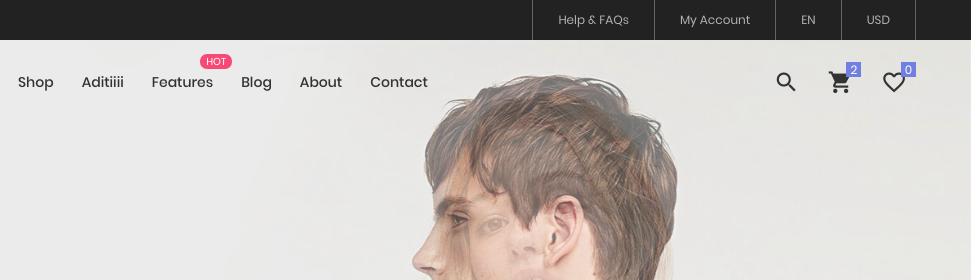
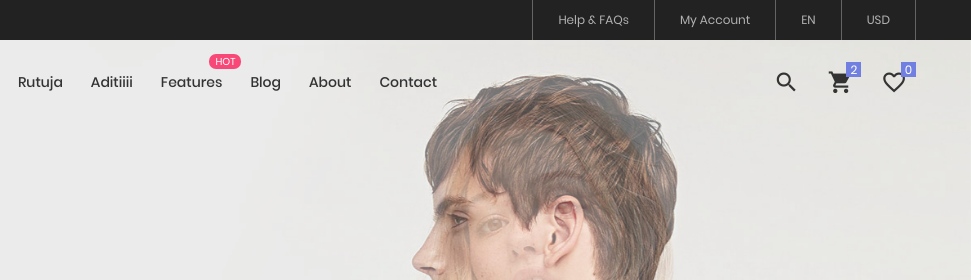
Before and after one commit to sandeshthitte/E-Commerce-GithubActions, a plain HTML site: page index.html in a window 1280 px wide. Shown: the top 280 px of the page, 309-1280 px from the left. Drawn offline with Linux system fonts and the light colour scheme; a web font is replaced by a local one.

Commit message:
Update index.html
index updated

```diff
--- a/index.html
+++ b/index.html
@@ -89,7 +89,7 @@
 							</li>
 
 							<li>
-								<a href="product.html">Shop</a>
+								<a href="product.html">Rutuja</a>
 							</li>
 
 							<li>
```
